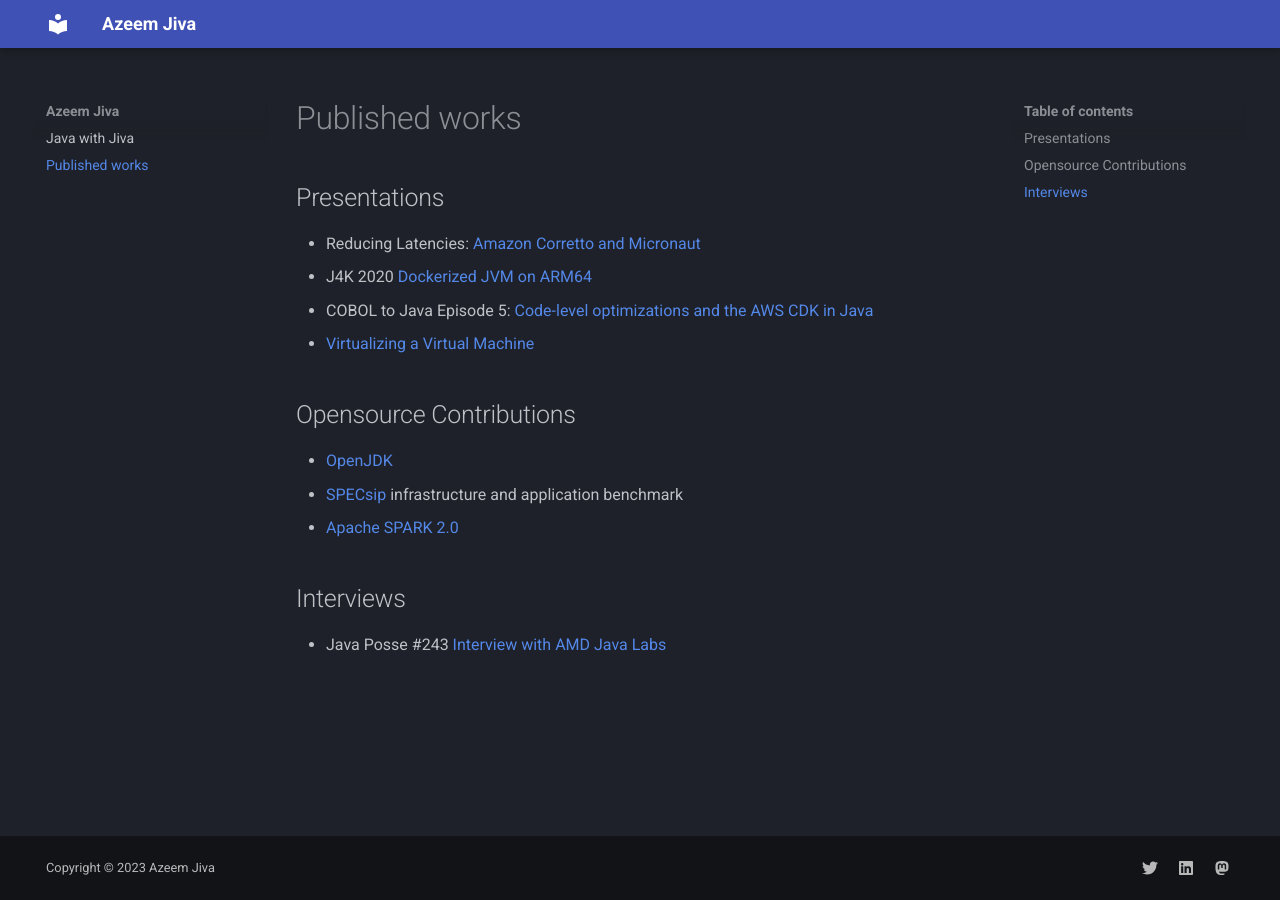
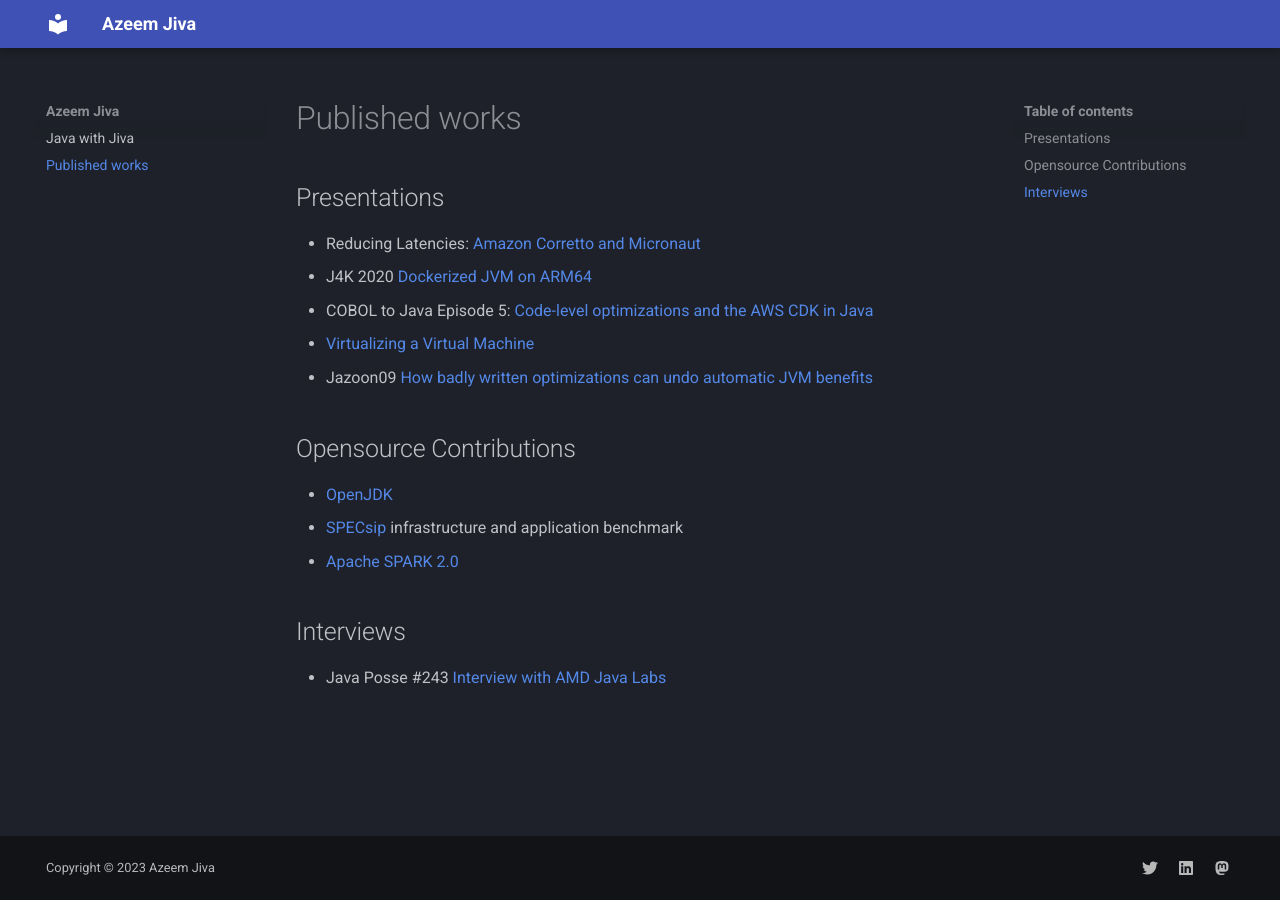
Before and after one commit to javawithjiva/javawithjiva.github.io, an MkDocs documentation site: the page built from docs/articles.md, in a window 1280 px wide. Built offline with MkDocs 1.6.1 and Material for MkDocs 9.7.7, drawn with Linux system fonts in a browser that asks for light colours.

Commit message:
Update articles.md

```diff
--- a/docs/articles.md
+++ b/docs/articles.md
@@ -11,6 +11,7 @@
 * J4K 2020 [Dockerized JVM on ARM64](https://www.youtube.com/watch?v=naz4LMS7U58)
 * COBOL to Java Episode 5: [Code-level optimizations and the AWS CDK in Java](https://pages.awscloud.com/cobol-to-java-video-series.html)
 * [Virtualizing a Virtual Machine](https://www.slideshare.net/adorepump/virtualizing-a-virtual-machine-presentation)
+* Jazoon09 [How badly written optimizations can undo automatic JVM benefits](https://jazoon.com/history/Portals/0/Content/ArchivWebsite/jazoon.com/jazoon09/en/conference/presentationdetailsa07a.html)
 
 ## Opensource Contributions
 
```
